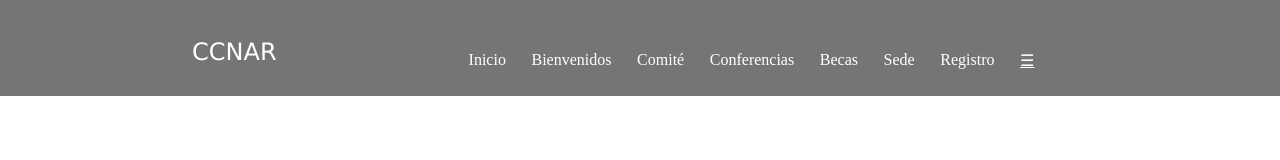
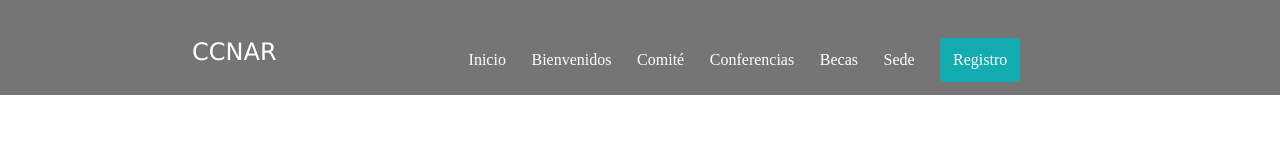
Before and after one commit to QuadCoreBr/WebTechEquipoCool, a plain HTML site: page main.html in a window 1280 px wide. Drawn offline with Linux system fonts and the light colour scheme.

Commit message:
boton color agregado

```diff
--- a/css/master.css
+++ b/css/master.css
@@ -41,7 +41,7 @@ body{margin: 0;}
   display: none;
 }
 
-.menu-bar a:not(:first-child){
+.menu-bar a:not(:first-child):not(:last-child){
   float: left;
   display: block;
   text-align: center;
@@ -50,6 +50,19 @@ body{margin: 0;}
   text-align: center;
 }
 .menu-bar a:not(:first-child):hover{
+  color: red;
+}
+#register-button{
+  float: left;
+  display: block;
+  text-align: center;
+  background-color: #11ABB0;
+  margin-top: 3%;
+  border-radius: 7%;
+  padding: 1%;
+  color: #FFF;
+}
+#register-button a:hover{
   color: red;
 }
 
--- a/main.html
+++ b/main.html
@@ -16,7 +16,6 @@
         <a>Becas</a>
         <a>Sede</a>
         <a id="register-button">Registro</a>
-        <a href="javascript:void(0);" class="icon" onclick="burguerClic()">&#9776</a>
       </div>
       <div class="row">
       </div>
```
